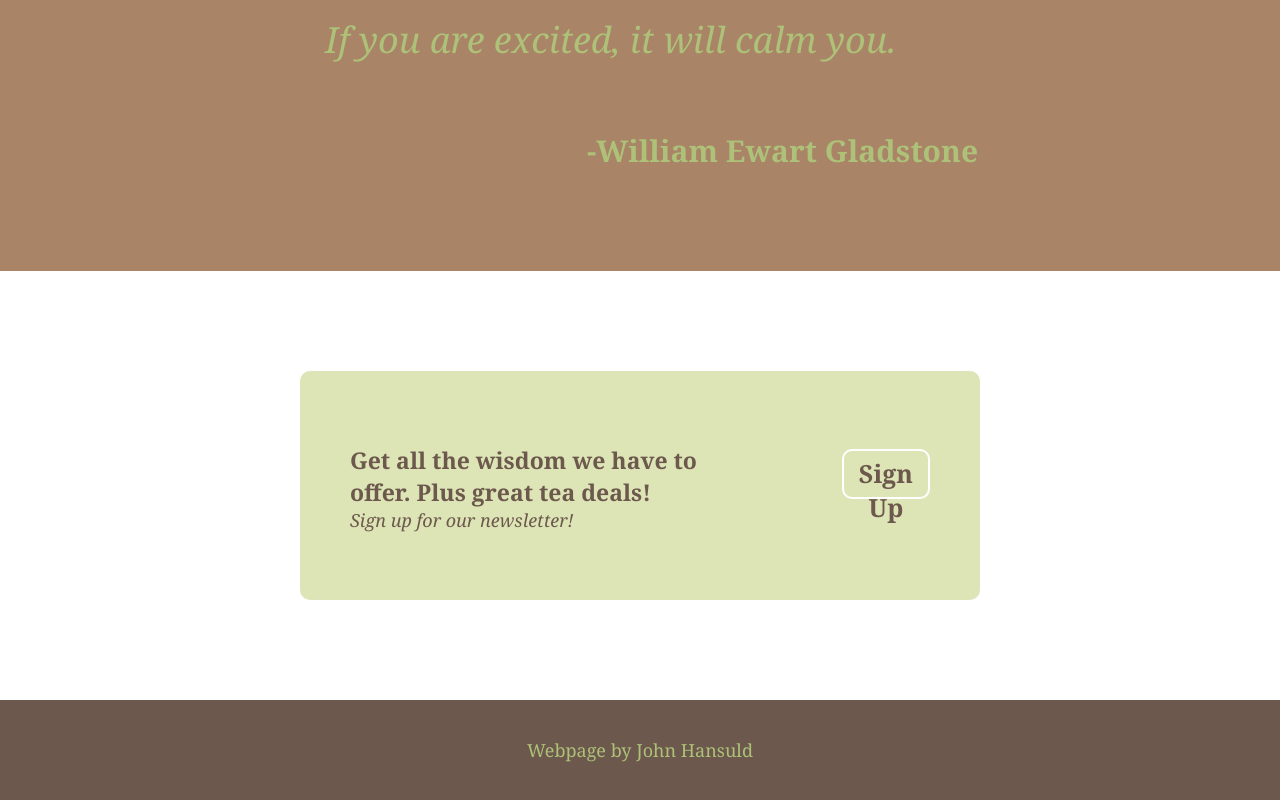
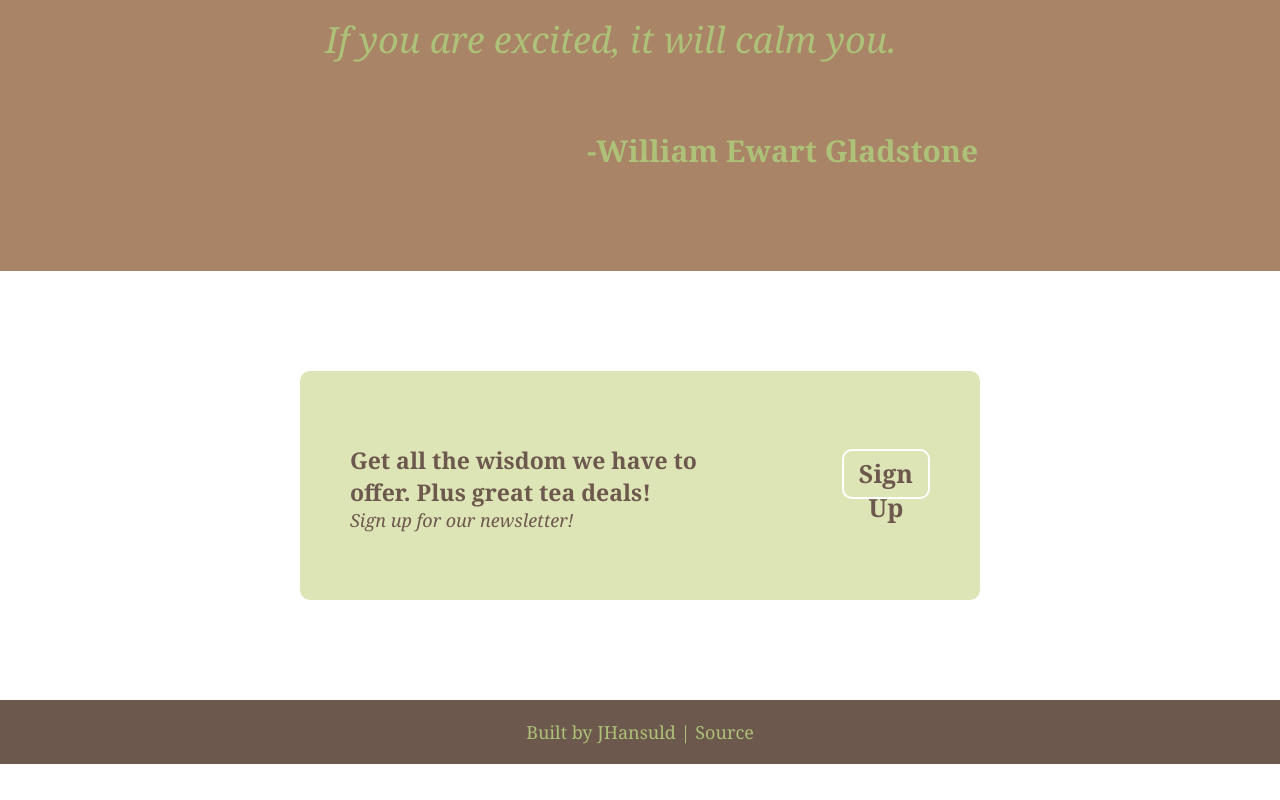
Before and after one commit to JHansuld/odin-landing-page, a plain HTML site: page index.html in a window 1280 px wide. Shown: the part 1436-2236 px from the top of the page. After the commit the page ends 2200 px from the top, so only its background shows below. Drawn offline with Linux system fonts and the light colour scheme.

Commit message:
changed footer. Added read me

```diff
--- a/index.html
+++ b/index.html
@@ -6,7 +6,7 @@
     <meta http-equiv="X-UA-Compatible" content="IE=edge">
     <meta name="viewport" content="width=device-width, initial-scale=1.0">
     <title>Hot Leaf Juice</title>
-    <link rel="stylesheet" href="style.css">
+    <link rel="stylesheet" href="./css/style.css">
 </head>
 
 <body>
@@ -86,9 +86,10 @@
                 <button>Sign Up</button>
         </section>
     </main>
-    <footer>
-        <!-- this is the footer -->
-        <p>Webpage by <a href="https://www.hansuld.com">John Hansuld</a></p>
+    <footer class="footer">
+        Built by
+        <a class="footer-link" href="https://github.com/JHansuld/" target="_blank">JHansuld</a> | <a class="footer-link"
+            href="https://github.com/JHansuld/odin-landing-page" target="_blank">Source</a>
     </footer>
 </body>
 
```
Also changed, not shown: css/style.css (renamed from style.css), js/main.js (added), 1 other file.
